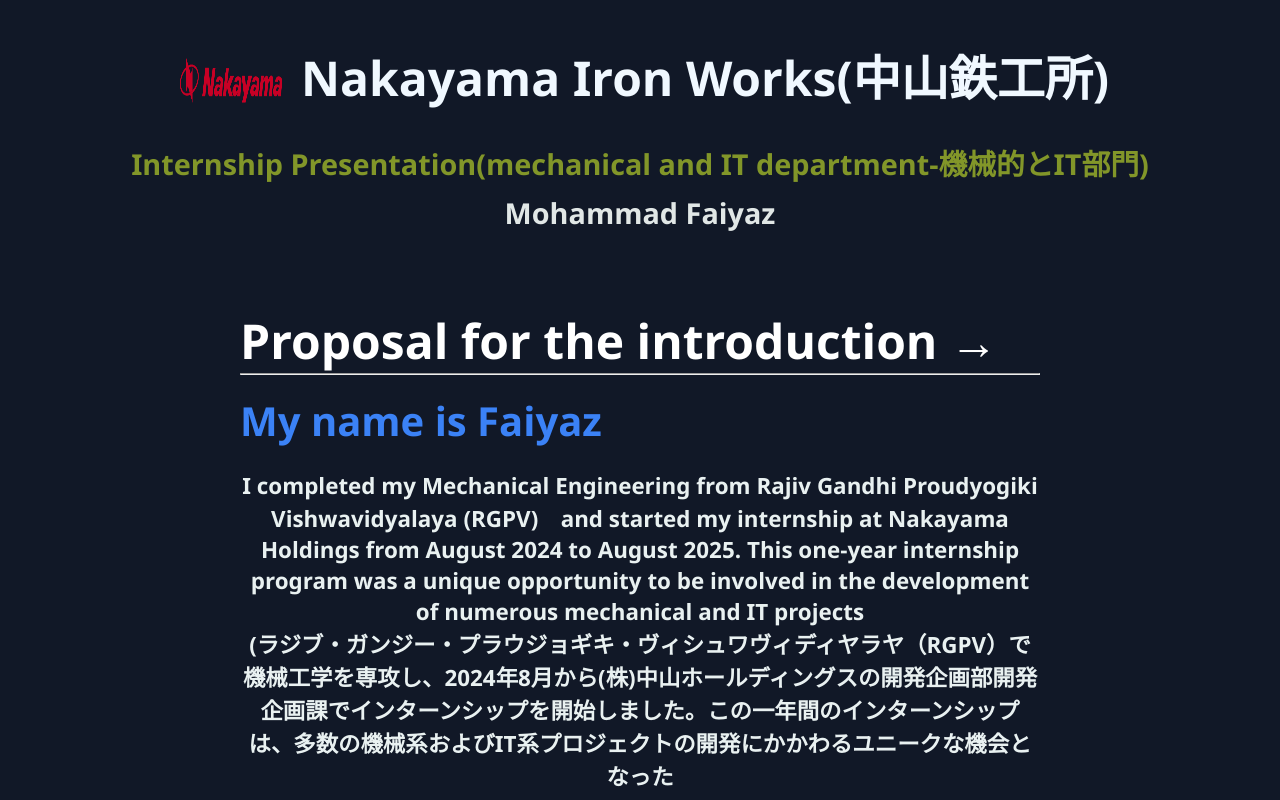
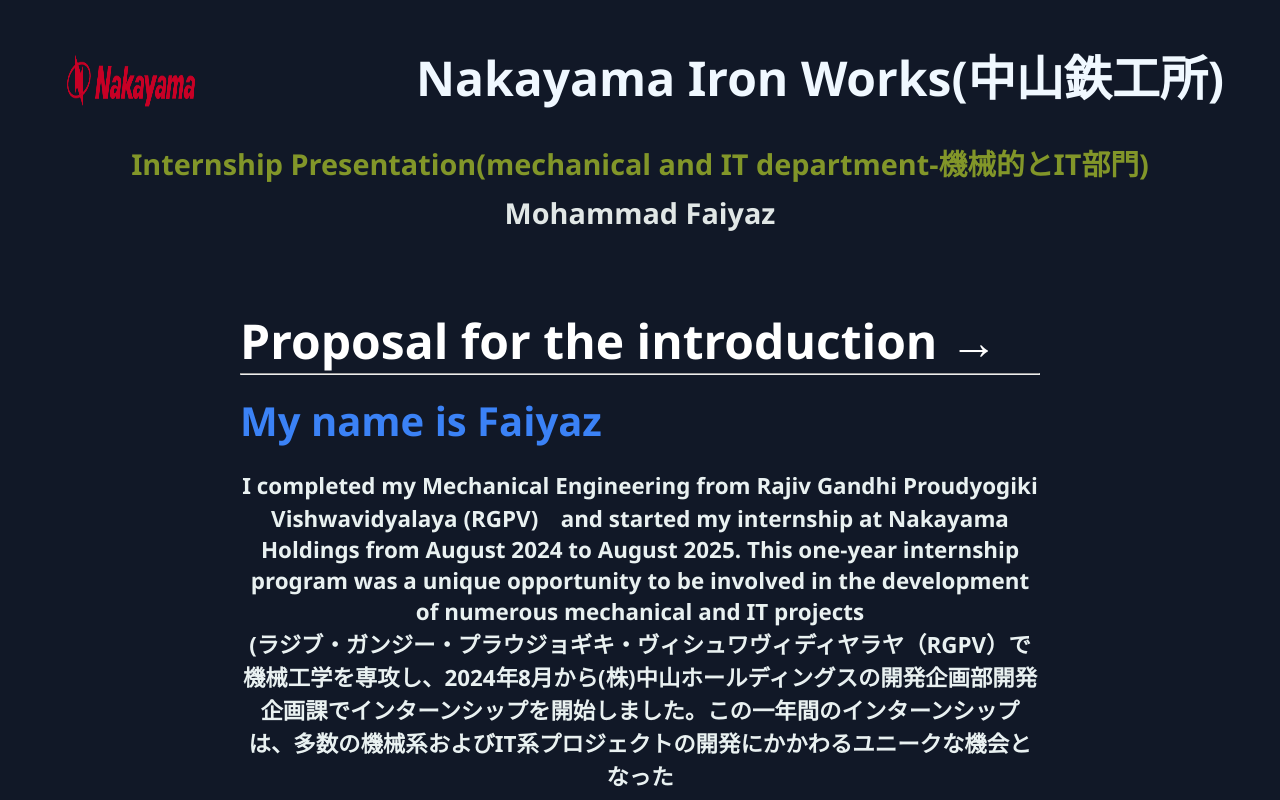
Before and after one commit to Faiyaz1010/nakayama, a plain HTML site: page index.html in a window 1280 px wide. Shown: the top 800 px of the page. Drawn offline with Linux system fonts and the light colour scheme.

Commit message:
Update index.html

```diff
--- a/index.html
+++ b/index.html
@@ -112,9 +112,10 @@
   }
 
   .header img {
-    height: 60px;
-    width: 120px;
+    height: 70px;
+    width: 150px;
     border-radius: 16px;
+    margin-right:200px;
   }
 
   .int {
```
